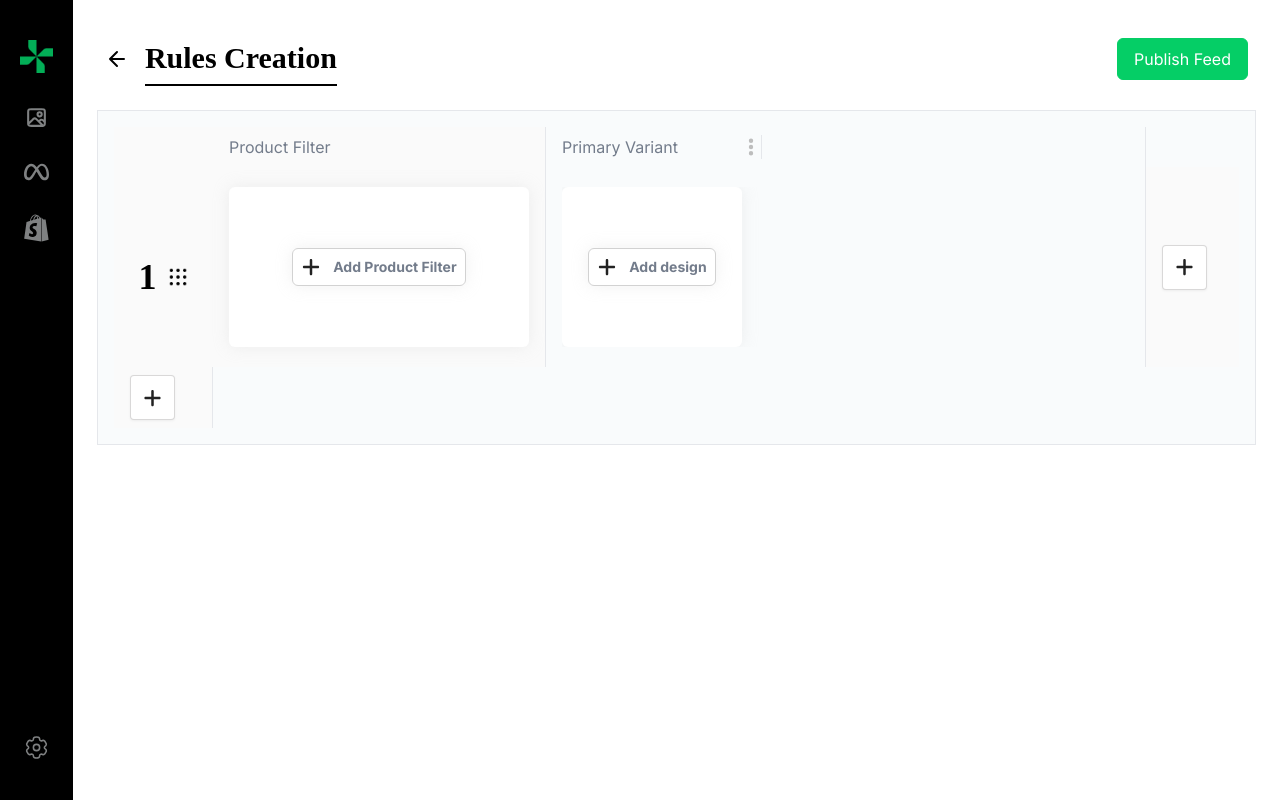
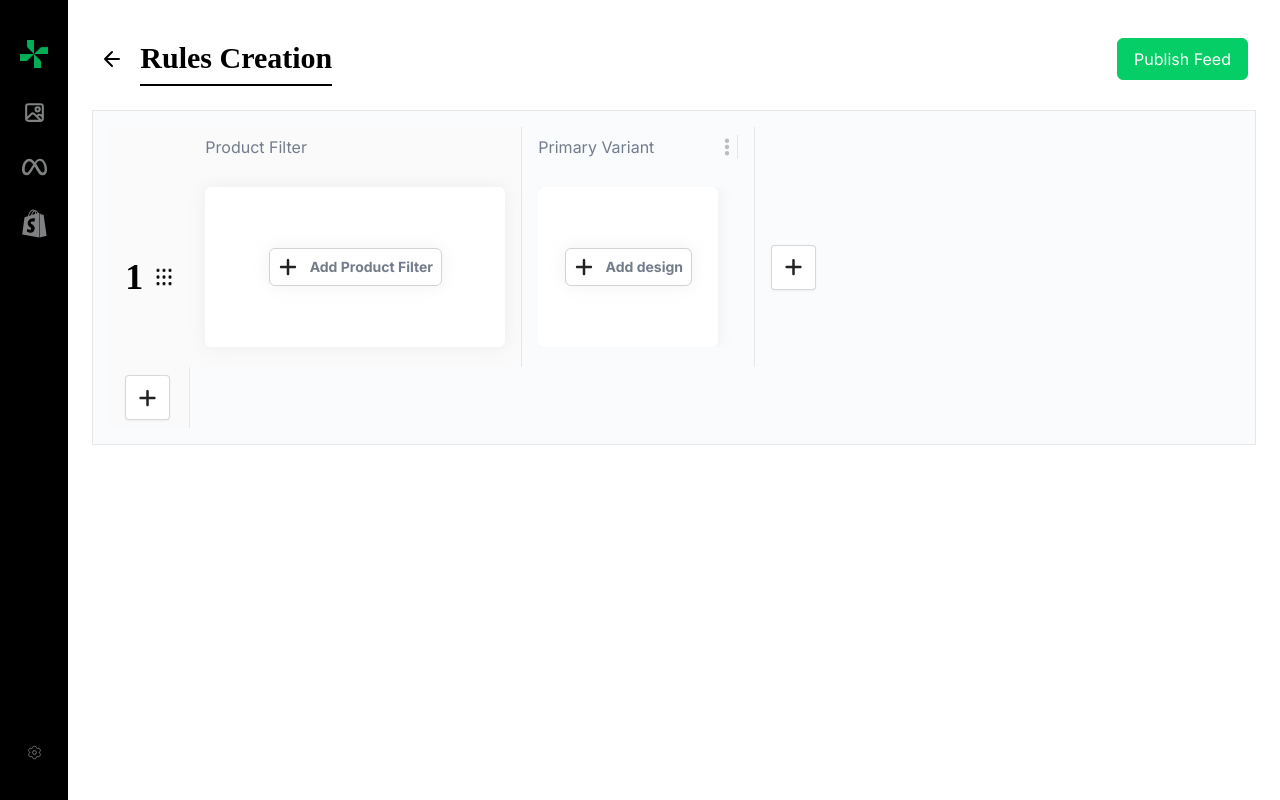
Before and after one commit to harshvardhan614/retainIQ, a Next.js app: page / in a window 1280 px wide. Built offline with nearby package versions, Linux system fonts and the light colour scheme.

Commit message:
upate ui to make similar with video

```diff
--- a/app/components/SideNav.tsx
+++ b/app/components/SideNav.tsx
@@ -6,12 +6,12 @@ const SideNav = () => {
         <div className="sticky top-0 h-screen bg-black text-white px-3 py-10 sm:px-5">
             <div className="flex flex-col items-center justify-between h-full">
                 <div className="flex flex-col gap-8 items-center">
-                    <Image src="/logo.png" alt="Logo" width={35} height={35} className="cursor-pointer" />
+                    <Image src="/logo.png" alt="Logo" width={30} height={30} className="cursor-pointer" />
                     <Image src="/img.svg" alt="Logo" width={25} height={25} className="cursor-pointer" />
                     <Image src="/meta.svg" alt="Logo" width={25} height={25} className="cursor-pointer" />
                     <Image src="/shopify.svg" alt="Logo" width={25} height={25} className="cursor-pointer" />
                 </div>
-                <Image src="/setting.svg" alt="Logo" width={25} height={25} className="cursor-pointer" />
+                <Image src="/setting.svg" alt="Logo" width={15} height={15} className="cursor-pointer" />
             </div>
         </div>
 
--- a/app/components/Table.tsx
+++ b/app/components/Table.tsx
@@ -54,13 +54,13 @@ const Table = () => {
   return (
     <div className="container mx-auto my-4 bg-[#F9FBFC] p-4 border border-TextGreyLight">
       <div className="overflow-x-auto">
-        <table className="min-w-full">
+        <table className="max-w-full">
           {/* table header */}
           <thead>
             <tr>
-              <TableCell className="sticky-header left-0 border-none">{" "}</TableCell>
-              <TableCell className="text-TextGrey w-[300px] sticky-header left-[80px]">Product Filter</TableCell>
-              <TableCell className="w-[600px]">
+              <TableCell className="sticky-header left-0 border-none w-[80px]">{" "}</TableCell>
+              <TableCell className="text-TextGrey w-[300px] sticky-header left-[75px]">Product Filter</TableCell>
+              <TableCell className="max-w-[600px]">
                 <div className='flex items-center justify-between gap-3'>
                   <div className="flex space-x-4 overflow-x-auto hidden-scrollbar">
                     {variants.map((variant) => (
--- a/app/components/TableRow.tsx
+++ b/app/components/TableRow.tsx
@@ -102,7 +102,7 @@ const TableRow = ({ state, variants, removeState, index, id, addVariant, moveRow
   drag(drop(ref));
 
   return (
-    <tr key={state.id} className="h-[200px] cursor-pointer group" style={{ opacity }} ref={ref} data-handler-id={handlerId}>
+    <tr key={state.id} className="h-[200px] group" style={{ opacity }} ref={ref} data-handler-id={handlerId}>
       <TableCell className="sticky-header left-0 border-none">
         <button onClick={() => removeState(state.id)} className="cursor-pointer flex-center transition-opacity duration-300 opacity-0 group-hover:opacity-100">
           <Image src="/delete.svg" alt="Remove" width={20} height={20} className='w-[20px] h-[20px]' />
@@ -114,7 +114,7 @@ const TableRow = ({ state, variants, removeState, index, id, addVariant, moveRow
           </button>
         </div>
       </TableCell>
-      <TableCell className="sticky-header left-[80px]">
+      <TableCell className="sticky-header left-[75px]">
         <div className="flex-center gap-2 border-dashed border-TextGreyLight rounded-md cursor-pointer p-3 custom-shadow w-[300px] h-[160px] bg-white">
           <button className="filterButton flex-center gap-3">
             <Image src="/add.svg" alt="Add" width={20} height={20} className='w-[20px] h-[20px]' />
@@ -155,7 +155,7 @@ const TableRow = ({ state, variants, removeState, index, id, addVariant, moveRow
           ))}
         </div>
       </TableCell>
-      <TableCell className="sticky-header border-none right-0">
+      <TableCell className="border-none ">
         <AddButton onClick={addVariant} />
       </TableCell>
     </tr>
```
